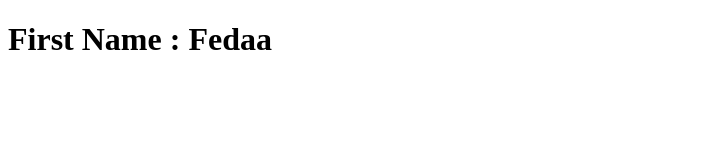
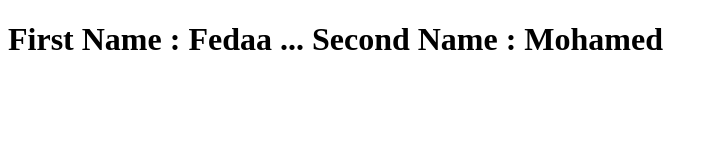
Before and after one commit to FedaaElshayet/SPRINTS-CWCM, a plain HTML site: page index.html in a window 1280 px wide. Shown: the whole page, without its empty margins (0-718 px from the left). Drawn offline with Linux system fonts and the light colour scheme.

Commit message:
add second name to my name

```diff
--- a/index.html
+++ b/index.html
@@ -7,7 +7,7 @@
 </head>
 <body>
     <h1>
-        First Name : Fedaa
+        First Name : Fedaa   ... Second Name : Mohamed
     </h1>
 </body>
 </html>
```
